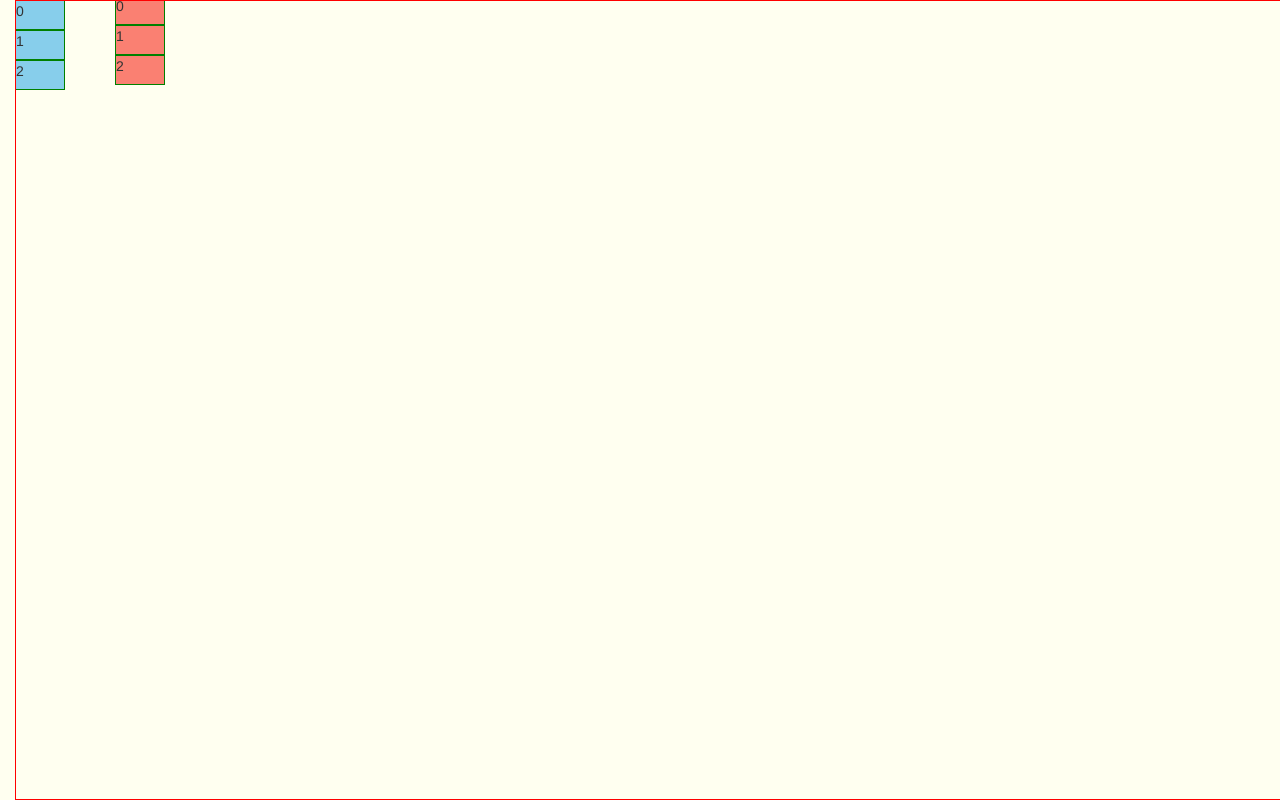
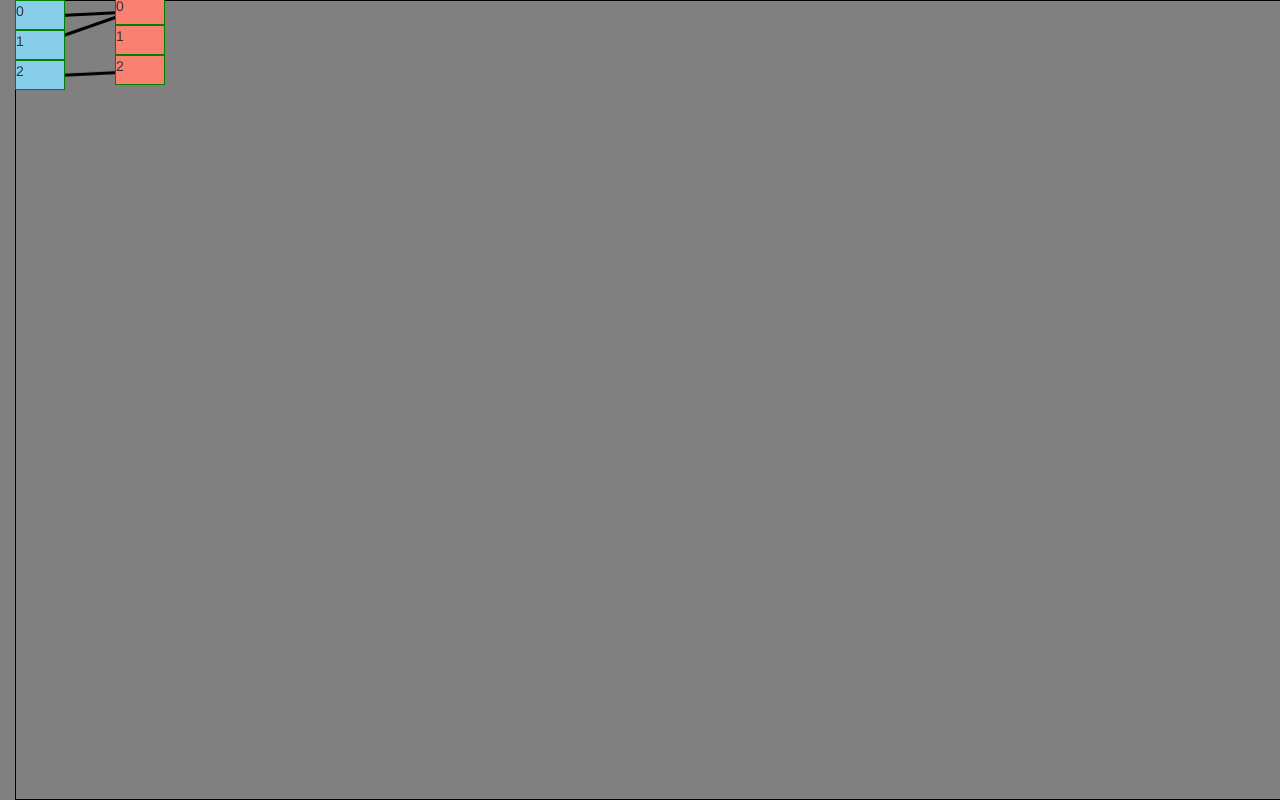
Before and after one commit to RandyWeyer/Nodes, a plain HTML site: page nodes.html in a window 1280 px wide. Drawn offline with nearby package versions, Linux system fonts and the light colour scheme.

Commit message:
draw lines between two objects

```diff
--- a/css/styles.css
+++ b/css/styles.css
@@ -1,6 +1,6 @@
 body {
   margin: 0;
-  background-color: ivory;
+  background-color: grey;
   padding: 0;
 }
 /*canvas {
@@ -29,7 +29,7 @@ body {
 
 #canvas{
   position:absolute;
-  border:1px solid red;
+  border:1px solid black;
   width:100%;height:100%;
 }
 .draggable  {
--- a/js/drag.js
+++ b/js/drag.js
@@ -1,19 +1,31 @@
 //https://stackoverflow.com/questions/21864989/draw-lines-between-2-elements-in-html-page
 var newCanvas;
+var lineId = [];
 
 $(function()
 {
-  $( ".drag" ).draggable();
+  var clickIds = document.getElementsByClassName("draggable");
+
+  for (var i = 0; i < clickIds.length; i++)
+  {
+    clickIds[i].addEventListener('dblclick', getID,false);
+  }
+
   newCanvas = new Canvas(document.getElementById("canvas"));
   connectObjects();
 
+  $(".click-id").dblclick(function()
+  {
+    //console.log($("#0").offset());
 
+  });
 });
 
 function Canvas(canvasName)
 {
   this.canvas = canvasName;
   this.ctx = canvas.getContext("2d");
+  console.log(this.ctx);
 
   this.canvas.width = window.innerWidth;
   this.canvas.height = window.innerHeight;
@@ -24,14 +36,18 @@ function Canvas(canvasName)
 
 Canvas.prototype.push = function(id1,id2)
 {
-  this.connectors.push({from:id1,to:id2});
+  // this.connectors.push({from:id1,to:id2});
+  this.connectors.push([id1,id2]);
 }
 
 function connectObjects()
 {
-  newCanvas.push($("#0"),$("#0r"));
-  newCanvas.push($("#1"),$("#0r"));
-  newCanvas.push($("#2"),$("#2r"));
+  // newCanvas.push($("#0"),$("#0r"));
+  // newCanvas.push($("#1"),$("#0r"));
+  // newCanvas.push($("#2"),$("#2r"));
+  newCanvas.push("#0","#0r");
+  newCanvas.push("#1","#0r");
+  newCanvas.push("#2","#2r");
 
   connect();
 
@@ -49,18 +65,41 @@ function noop(){}
 
 function connect(){
   newCanvas.ctx.clearRect(0,0,newCanvas.canvas.width,newCanvas.canvas.height);
+  console.log(newCanvas.connectors[0]);
+  //newCanvas.ctx.translate(0,-60);
   for(var i=0;i<newCanvas.connectors.length;i++)
   {
-    var c=newCanvas.connectors[i];
+    // this.connectors.push({from:id1,to:id2});
+    var connection = newCanvas.connectors[i];
+
+    var c={from:$(connection[0]),to:$(connection[1])};
     var eFrom=c.from;
     var eTo=c.to;
     var pos1=eFrom.offset();
     var pos2=eTo.offset();
-    var size1=eFrom.size();
-    var size2=eTo.size();
     newCanvas.ctx.beginPath();
-    newCanvas.ctx.moveTo(pos1.left+eFrom.width()+3,pos1.top+eFrom.height()/2);
-    newCanvas.ctx.lineTo(pos2.left+3,pos2.top+eTo.height()/2);
+    //moveTo creates a point on cavas
+    newCanvas.ctx.moveTo(pos1.left,pos1.top+16);
+    //creates a line to the new point
+    newCanvas.ctx.lineTo(pos2.left,pos2.top+16);
+    //creates the line
     newCanvas.ctx.stroke();
   }
+  //console.log(newCanvas.connectors[0])
 }
+
+function getID(event)
+{
+  lineId.push("#"+event.target.id)
+  console.log(event.target.id);
+  console.log(lineId);
+  if(lineId.length > 1)
+  {
+    if(lineId[0]!=lineId[1])
+    {
+      newCanvas.push(lineId[0],lineId[1])
+      connect();
+    }
+    lineId = [];
+  }
+}
--- a/nodes.html
+++ b/nodes.html
@@ -5,28 +5,16 @@
   <link href="css/styles.css" rel="stylesheet" type="text/css">
   <script src="js/jquery-3.3.1.js"></script>
   <script src="js/jquery-ui-1.12.1/jquery-ui.js"></script>
-  <script type="text/javascript" src="http://code.jquery.com/jquery.min.js"></script>
-  <script src="http://code.jquery.com/ui/1.9.2/jquery-ui.min.js"></script>
   <script src="js/scripts.js"></script>
   <script src="js/drag.js"></script>
   <title>Nodes</title>
 </head>
 <body class="container-fluid">
+    <div class="">
+    <canvas id="canvas" width=300px height=300px></canvas>
 
-  <!-- <div class="drag ui-widget-content card-style">
-  <p>Drag me around</p>
-</div>
-<div class="drag ui-widget-content card-style">
-<p>Drag me around</p>
-</div>
-<div id="div1" style="width: 100px; height: 100px; top:0; left:0; background:#777; position:absolute;"></div>
-<div id="div2" style="width: 100px; height: 100px; top:300px; left:300px; background:#333; position:absolute;"></div>
-
-<svg width="500" height="500"><line x1="50" y1="50" x2="350" y2="350" stroke="black"/></svg> -->
-
-<canvas id="canvas" width=300 height=300></canvas>
     <div>
-  <div id="0" class="draggable">0</div>
+      <div id="0" class="draggable click-id">0</div>
       <div id="1" class="draggable">1</div>
       <div id="2" class="draggable">2</div>
     </div>
@@ -35,5 +23,7 @@
       <div id="1r" class="draggable right">1</div>
       <div id="2r" class="draggable right">2</div>
     </div>
+  </div>
+
 </body>
 </html>
```
Lines whose indentation alone changed are shown as unchanged.
